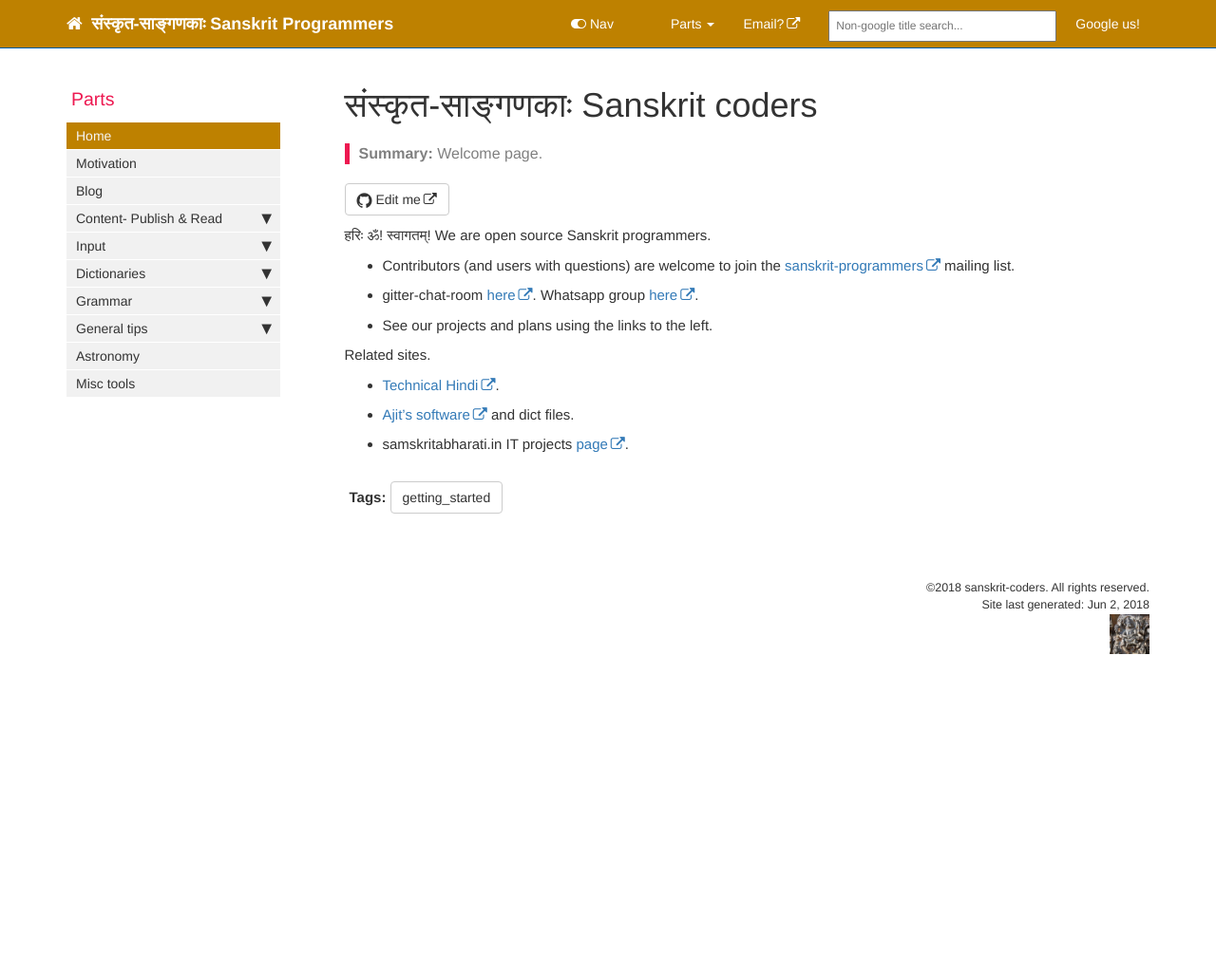
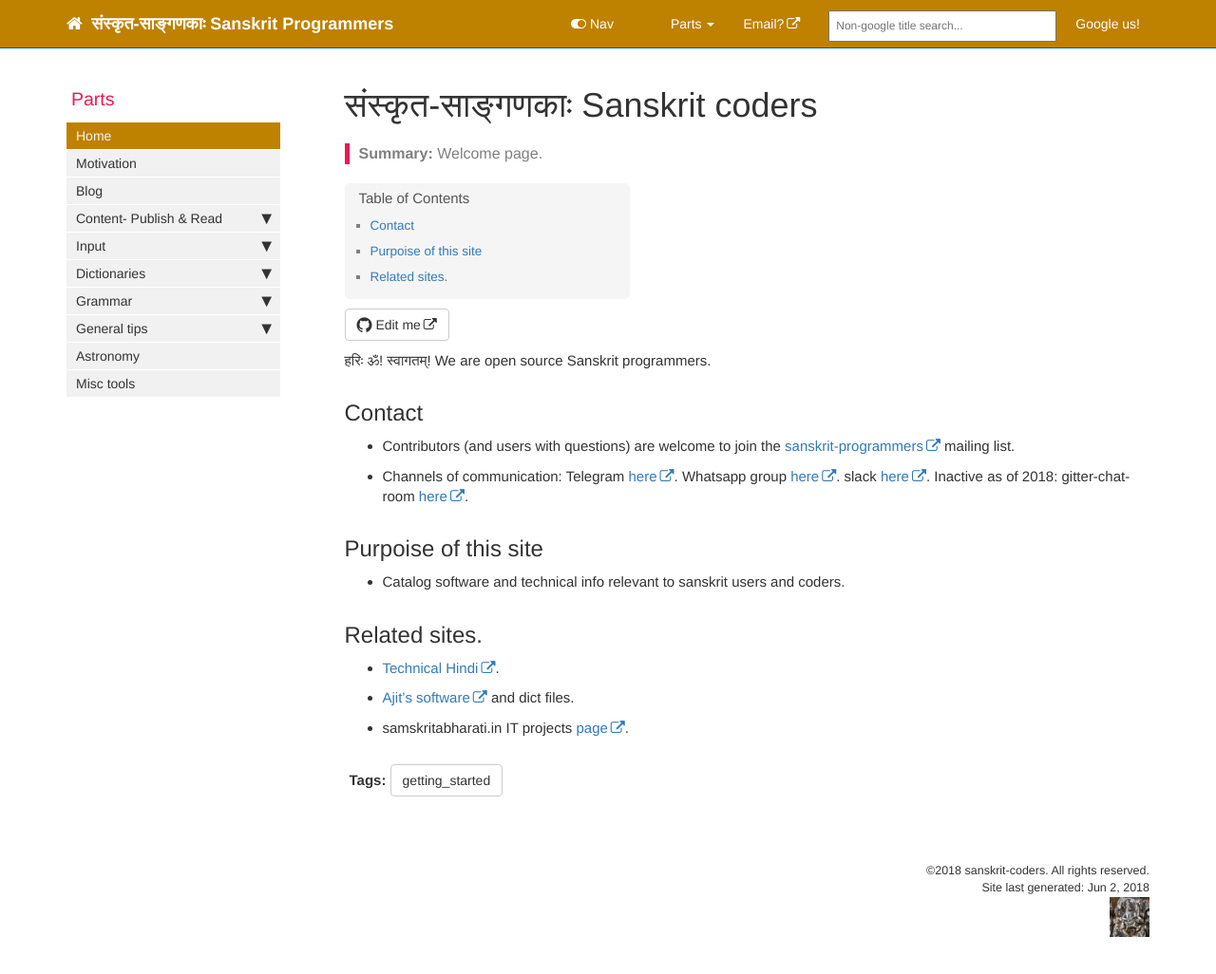
Before and after one commit to sanskrit-coders/jekyll-site-archived, a Jekyll site: the page built from index.md, in a window 1280 px wide and 1047 px high. Shown: the top 1026 px of the window at 95% size. Built offline with Jekyll 4.4.1, drawn with Linux system fonts in a browser that asks for light colours; nearby versions of some CDN libraries; comment, search, counter and statistics services are not loaded.

Commit message:
Update index.md

```diff
--- a/index.md
+++ b/index.md
@@ -9,14 +9,18 @@ summary: Welcome page.
 हरिः ॐ! स्वागतम्!
 We are open source Sanskrit programmers.
 
-*   Contributors (and users with questions) are welcome to join the [sanskrit-programmers](http://groups.google.com/group/sanskrit-programmers) mailing list.
+## Contact
 
-*   gitter-chat-room [here](https://gitter.im/sanskritcode/Lobby#). Whatsapp group [here](https://chat.whatsapp.com/Lj9cP57WGBeHO4fOfeokoJ).
+- Contributors (and users with questions) are welcome to join the [sanskrit-programmers](http://groups.google.com/group/sanskrit-programmers) mailing list.
 
-*   See our projects and plans using the links to the left.
+- Channels of communication: Telegram [here](https://t.me/joinchat/IJu_TkpbnqFvRdFJ7GZ8bQ). Whatsapp group [here](https://chat.whatsapp.com/Lj9cP57WGBeHO4fOfeokoJ). slack [here](https://join.slack.com/t/samskrita/shared_invite/MjQyMDA5MzcyNDA0LTE1MDU0OTkwMjQtMjljMWE4ZDA3NA). Inactive as of 2018: gitter-chat-room [here](https://gitter.im/sanskritcode/Lobby#).
 
-Related sites.
 
-*   [Technical Hindi](https://sites.google.com/site/technicalhindi/home).
-*   [Ajit's software](http://www.aupasana.com/software) and dict files.
-*   samskritabharati.in IT projects [page](https://sites.google.com/a/samskritabharati.in/projects/home).
+## Purpoise of this site
+- Catalog software and technical info relevant to sanskrit users and coders.
+
+## Related sites.
+
+- [Technical Hindi](https://sites.google.com/site/technicalhindi/home).
+- [Ajit's software](http://www.aupasana.com/software) and dict files.
+- samskritabharati.in IT projects [page](https://sites.google.com/a/samskritabharati.in/projects/home).
```
